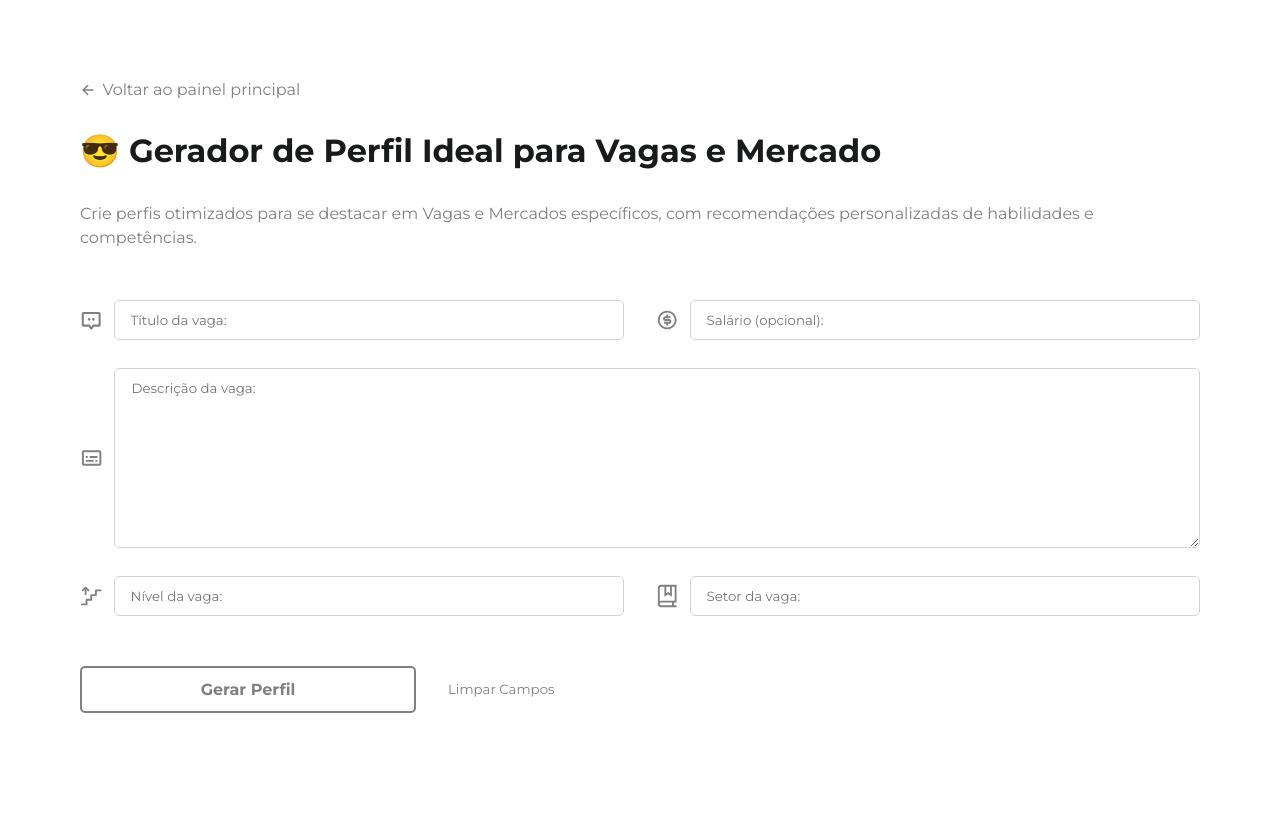
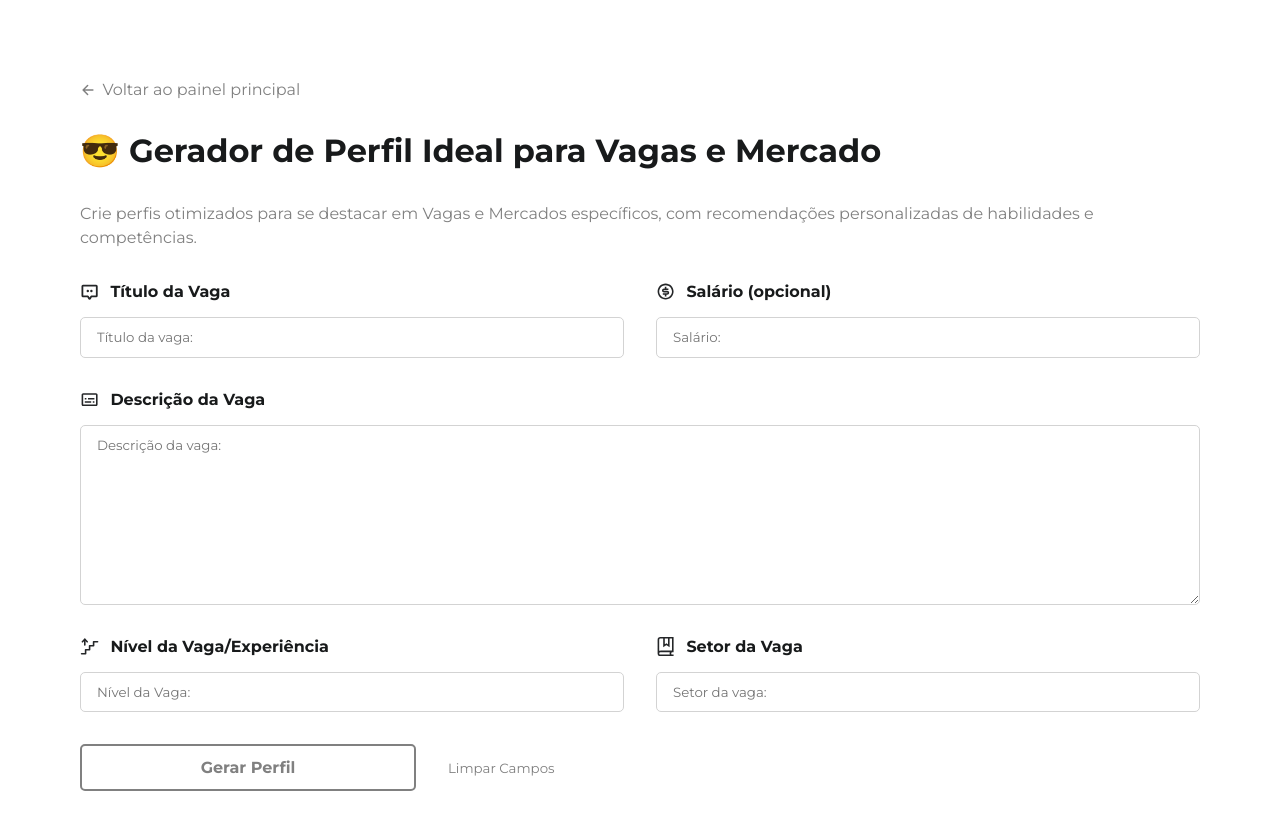
Before and after one commit to AntonyHaro/talent-engine, a React (Vite) app: page /best-profile in a window 1280 px wide. Shown: the top 830 px of the page. Built offline with nearby package versions, Linux system fonts and the light colour scheme.

Commit message:
melhorias na interface das features, melhor usabilidade dos components

```diff
--- a/src/components/markdown-component/MarkdownComponent.module.css
+++ b/src/components/markdown-component/MarkdownComponent.module.css
@@ -1,9 +1,8 @@
 .markdownComponent {
-    padding: 2.7rem;
+    padding: 3rem;
     border: 1px solid lightgray;
     border-radius: 5px;
-    /* font-size: 14px; */
-    /* width: 70vw; */
+    line-height: 1.6;
     background-color: transparent;
     overflow: hidden;
     margin-top: 2%;
@@ -29,7 +28,6 @@
 .markdownComponent h2 {
     font-size: 2em;
     opacity: 0.95;
-    padding-bottom: 1rem;
 }
 
 .markdownComponent h3 {
--- a/src/components/return-home/ReturnHome.module.css
+++ b/src/components/return-home/ReturnHome.module.css
@@ -16,6 +16,6 @@
     color: hsl(0, 0%, 25%);
 
     span {
-        padding-left: 0.3rem;
+        padding-left: 0.4rem;
     }
 }
--- a/src/pages/best-profile/BestProfile.jsx
+++ b/src/pages/best-profile/BestProfile.jsx
@@ -75,11 +75,14 @@ function BestProfile() {
                 específicos, com recomendações personalizadas de habilidades e
                 competências.
             </p>
-            <div className={styles.jobForm}>
-                <div className={styles.inputContainer}>
+            <div className={styles.form}>
                 <div className={styles.multiColumn}>
-                        <div className={styles.input}>
+                    <div className={styles.inputGroup}>
+                        <label htmlFor="title">
                             <PiChatCenteredDotsBold />
+                            Título da Vaga
+                        </label>
+
                         <input
                             type="text"
                             name="title"
@@ -90,20 +93,26 @@ function BestProfile() {
                         />
                     </div>
 
-                        <div className={styles.input}>
+                    <div className={styles.inputGroup}>
+                        <label htmlFor="salary">
                             <RiMoneyDollarCircleLine />
+                            Salário (opcional)
+                        </label>
                         <input
                             type="text"
                             name="salary"
-                                placeholder="Salário (opcional):"
+                            placeholder="Salário:"
                             value={job.salary}
                             onChange={handleJobChange}
                         />
                     </div>
                 </div>
 
-                    <div className={styles.input}>
+                <div className={styles.inputGroup}>
+                    <label htmlFor="description">
                         <MdOutlineSubtitles />
+                        Descrição da Vaga
+                    </label>
                     <textarea
                         name="description"
                         placeholder="Descrição da vaga:"
@@ -114,18 +123,24 @@ function BestProfile() {
                 </div>
 
                 <div className={styles.multiColumn}>
-                        <div className={styles.input}>
+                    <div className={styles.inputGroup}>
+                        <label htmlFor="level">
                             <TbStairsUp />
+                            Nível da Vaga/Experiência
+                        </label>
                         <input
                             type="text"
                             name="level"
-                                placeholder="Nível da vaga:"
+                            placeholder="Nível da Vaga:"
                             value={job.level}
                             onChange={handleJobChange}
                         />
                     </div>
-                        <div className={styles.input}>
+                    <div className={styles.inputGroup}>
+                        <label htmlFor="sector">
                             <GrBook />
+                            Setor da Vaga
+                        </label>
                         <input
                             type="text"
                             name="sector"
@@ -133,7 +148,6 @@ function BestProfile() {
                             value={job.sector}
                             onChange={handleJobChange}
                         />
-                        </div>
                     </div>
                 </div>
             </div>
--- a/src/pages/best-profile/BestProfile.module.css
+++ b/src/pages/best-profile/BestProfile.module.css
@@ -1,45 +1,24 @@
-/* .jobForm {
-    border: 2px solid lightgray;
-    padding: 1.8rem;
-    border-radius: 5px;
-    background: #f9f9f9;
+.form {
     display: grid;
-    transition: 0.2s ease-out;
-} */
-
-.jobForm:hover {
-    border-color: hsl(0, 0%, 70%);
-}
-
-.jobForm h3 {
-    margin-bottom: 1.5rem;
-    overflow-wrap: break-word;
-}
-
-.inputContainer {
-    display: grid;
-    gap: 0.65rem;
+    gap: 2rem;
 }
 
 .multiColumn {
-    margin: 1.1rem 0;
     width: 100%;
     display: flex;
     gap: 2rem;
     flex-wrap: wrap;
 }
 
-.input {
+.inputGroup {
+    width: 100%;
     flex: 1;
     display: flex;
-    gap: 0.7rem;
-    align-items: center;
-    font-size: 1.5em;
-    color: gray;
-    transition: 0.2s ease-out;
+    flex-direction: column;
+    gap: 1rem;
 }
 
-.input:hover {
+.inputGroup:hover {
     color: var(--primary-color);
 
     input,
@@ -48,8 +27,8 @@
     }
 }
 
-.input input,
-.input textarea {
+.inputGroup input,
+.inputGroup textarea {
     width: 100%;
     padding: 0.7rem 1rem;
     border: 1px solid lightgray;
@@ -58,9 +37,21 @@
     transition: 0.2s ease-out;
 }
 
-.input input:focus,
-.input textarea:focus {
+.inputGroup input:focus,
+.inputGroup textarea:focus {
     border-color: gray;
+}
+
+.inputGroup label {
+    font-weight: bold;
+    display: flex;
+    align-items: center;
+    gap: 0.7rem;
+}
+
+.inputGroup svg {
+    font-size: 1.2em;
+    color: var(--primary-color);
 }
 
 .actions {
--- a/src/pages/cv-analyzer/CvAnalyzer.jsx
+++ b/src/pages/cv-analyzer/CvAnalyzer.jsx
@@ -29,10 +29,10 @@ export default function CvAnalyzer() {
     const handleAdd = () => {
         if (cvFiles.length < 4) {
             setCvFiles([...cvFiles, { file: null }]);
-            return
+            return;
         }
 
-        alert("É possível comparar até 4 candidatos!")
+        alert("É possível comparar até 4 candidatos!");
     };
 
     const handleFileChange = (event, index) => {
@@ -110,7 +110,7 @@ export default function CvAnalyzer() {
                             <div className={styles.input}>
                                 <input
                                     type="file"
-                                    name={`file-input-${index}`}
+                                    name="file-input"
                                     onChange={(event) =>
                                         handleFileChange(event, index)
                                     }
--- a/src/pages/job-comparator/JobComparator.jsx
+++ b/src/pages/job-comparator/JobComparator.jsx
@@ -96,6 +96,7 @@ export default function JobComparator() {
                                 <input
                                     type="text"
                                     placeholder="Título da vaga"
+                                    name="job-title"
                                     value={job.title}
                                     onChange={(e) =>
                                         handleJobChange(
@@ -112,6 +113,7 @@ export default function JobComparator() {
                                 <MdOutlineSubtitles />
                                 <textarea
                                     placeholder="Descrição da vaga"
+                                    name="job-description"
                                     value={job.description}
                                     onChange={(e) =>
                                         handleJobChange(
--- a/src/pages/jobs/Jobs.module.css
+++ b/src/pages/jobs/Jobs.module.css
@@ -14,7 +14,7 @@
     gap: 2rem;
 }
 
-.formGroup {
+.inputGroup {
     width: 100%;
     flex: 1;
     display: flex;
@@ -22,14 +22,14 @@
     gap: 1rem;
 }
 
-.formGroup label {
+.inputGroup label {
     font-weight: bold;
     display: flex;
     align-items: center;
     gap: 0.7rem;
 }
 
-.formGroup svg {
+.inputGroup svg {
     font-size: 1.2em;
     color: var(--primary-color);
 }
```
Also changed, not shown: src/pages/jobs/Jobs.jsx (+4 -4 lines). Lines whose indentation alone changed are shown as unchanged.
